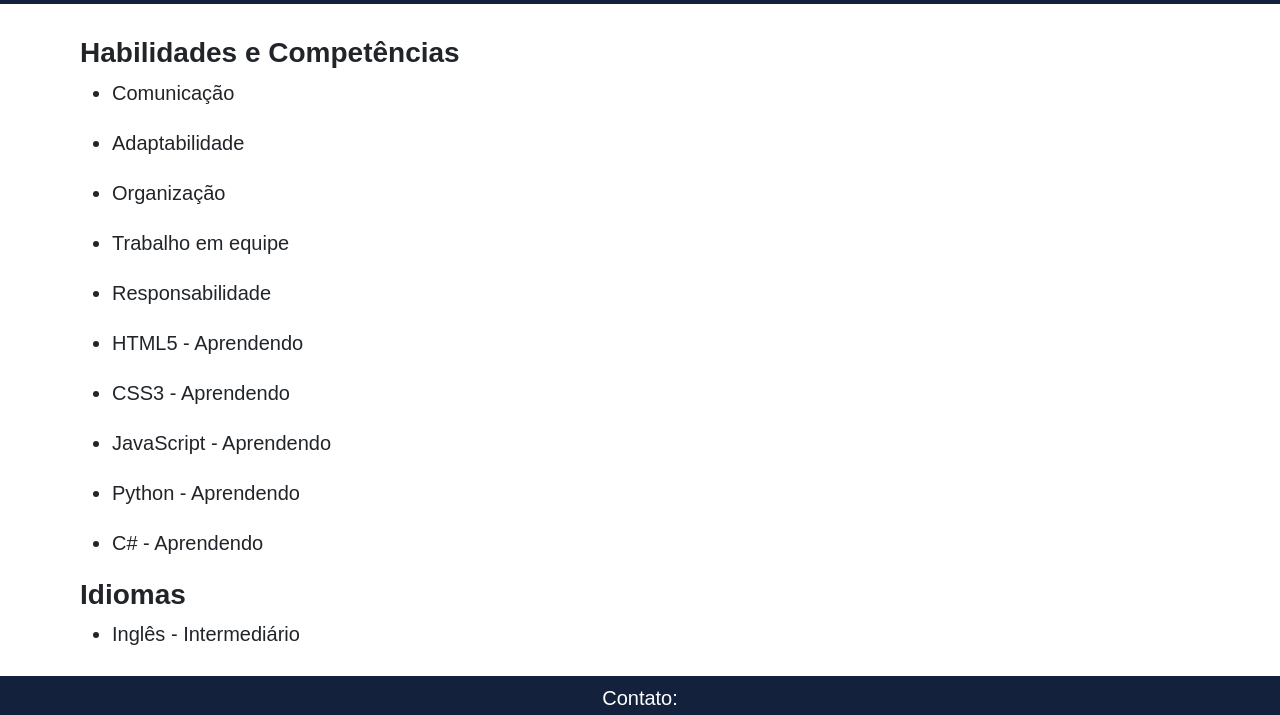
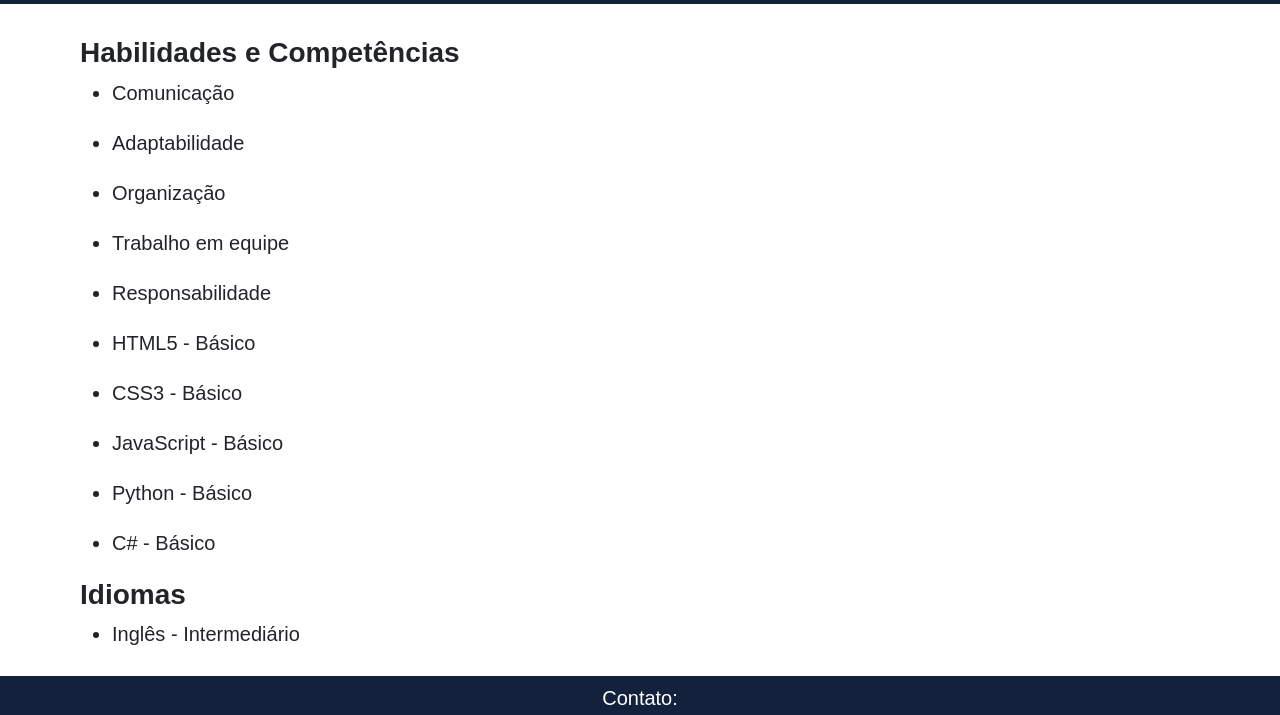
Before and after one commit to Eujosee/Curriculo_virtual, a plain HTML site: page habilidades.html in a window 1280 px wide. Shown: the part 76-791 px from the top of the page. Drawn offline with nearby package versions, Linux system fonts and the light colour scheme.

Commit message:
Update habilidades.html

```diff
--- a/habilidades.html
+++ b/habilidades.html
@@ -36,11 +36,11 @@
             <li class="fs-5">Organização</li>
             <li class="fs-5">Trabalho em equipe</li>
             <li class="fs-5">Responsabilidade</li>
-            <li class="fs-5">HTML5 - Aprendendo</li>
-            <li class="fs-5">CSS3 - Aprendendo</li>
-            <li class="fs-5">JavaScript - Aprendendo</li>
-            <li class="fs-5">Python - Aprendendo</li>
-            <li class="fs-5">C# - Aprendendo</li>
+            <li class="fs-5">HTML5 - Básico</li>
+            <li class="fs-5">CSS3 - Básico</li>
+            <li class="fs-5">JavaScript - Básico</li>
+            <li class="fs-5">Python - Básico</li>
+            <li class="fs-5">C# - Básico</li>
           </ul>
 
           <h3><strong>Idiomas</strong></h3>
```
